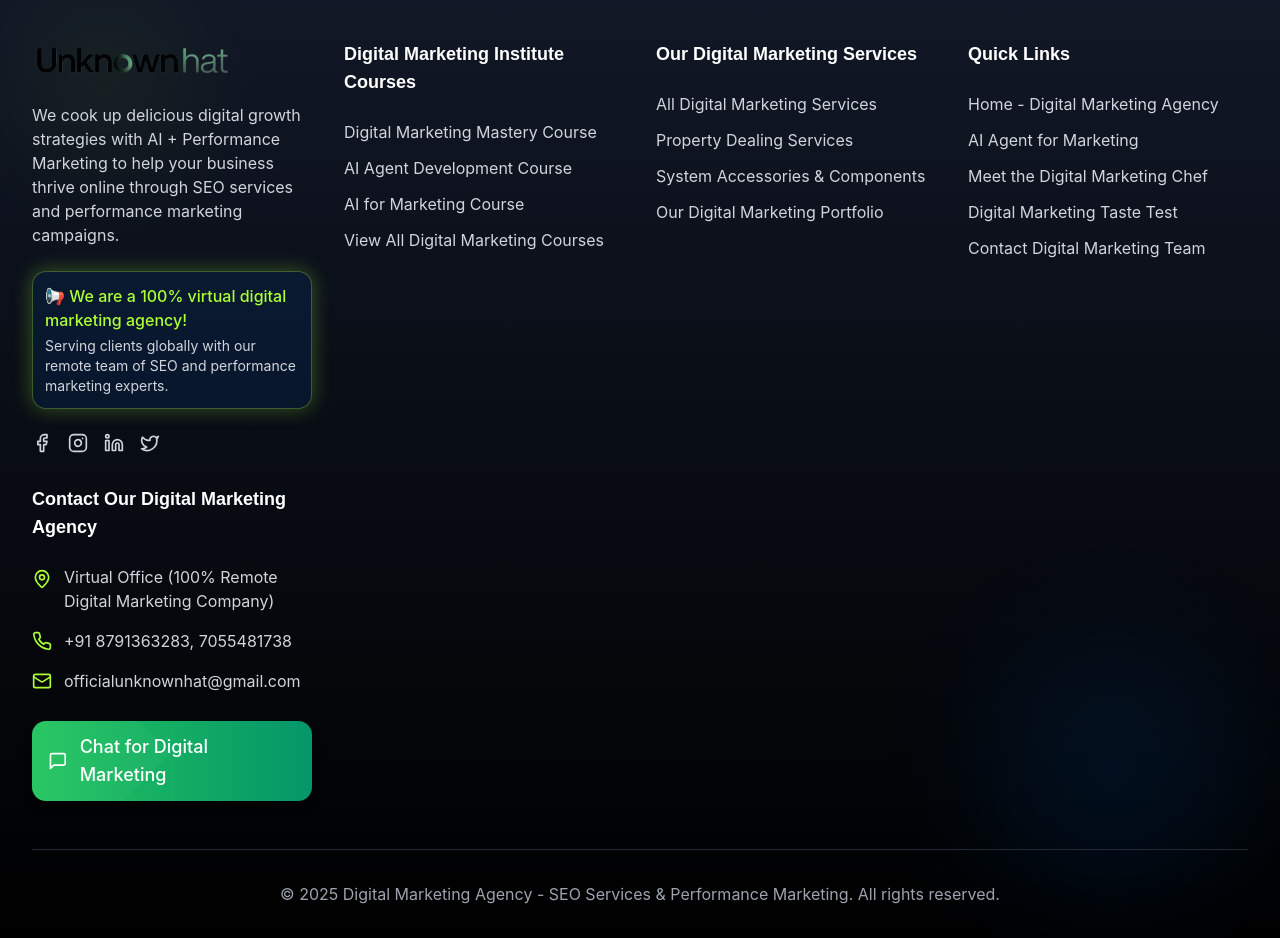
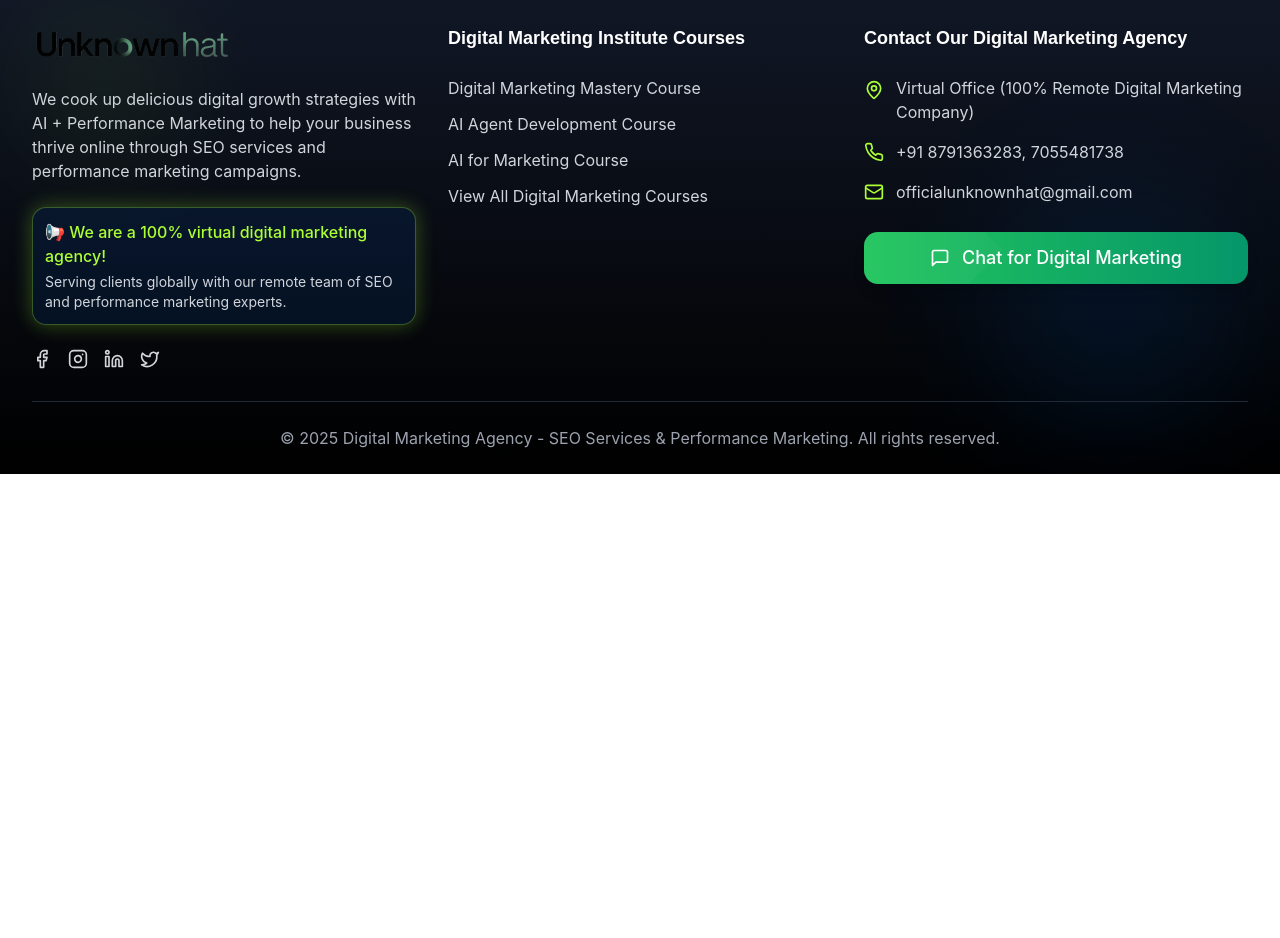
Before and after one commit to NitinUp1212/recipe-ai-growth, a React (Vite) app: page / in a window 1280 px wide. Shown: the part 7480-8418 px from the top of the page. After the commit the page ends 7954 px from the top, so only its background shows below. Built offline with nearby package versions, Linux system fonts and the light colour scheme.

Commit message:
Remove quick links from footer
Removed quick links section and reduced footer size.

```diff
--- a/src/components/Footer.tsx
+++ b/src/components/Footer.tsx
@@ -11,7 +11,7 @@ const Footer = () => {
   };
 
   return (
-    <footer className="bg-gradient-to-b from-gray-900 to-black text-white pt-16 pb-8 relative overflow-hidden">
+    <footer className="bg-gradient-to-b from-gray-900 to-black text-white pt-12 pb-6 relative overflow-hidden">
       {/* Animated background dots */}
       <div className="absolute inset-0 z-0 opacity-10">
         <div className="absolute top-10 left-10 w-32 h-32 rounded-full bg-neon blur-3xl"></div>
@@ -19,7 +19,7 @@ const Footer = () => {
       </div>
 
       <div className="container-custom relative z-10">
-        <div className="grid grid-cols-1 md:grid-cols-2 lg:grid-cols-4 gap-8">
+        <div className="grid grid-cols-1 md:grid-cols-2 lg:grid-cols-3 gap-8">
           <motion.div
             initial={{ opacity: 0, y: 20 }}
             whileInView={{ opacity: 1, y: 0 }}
@@ -106,116 +106,6 @@ const Footer = () => {
             whileInView={{ opacity: 1, y: 0 }}
             transition={{ duration: 0.5, delay: 0.2 }}
           >
-            <h4 className="font-bold text-lg mb-4 md:mb-6">Our Digital Marketing Services</h4>
-            <ul className="space-y-3">
-              <li>
-                <NavLink
-                  onClick={scrollToTop}
-                  to="/all-services"
-                  className="text-gray-300 hover:text-neon relative group overflow-hidden"
-                >
-                  <span className="relative z-10">All Digital Marketing Services</span>
-                  <span className="absolute bottom-0 left-0 w-0 h-0.5 bg-neon group-hover:w-full transition-all duration-300"></span>
-                </NavLink>
-              </li>
-              <li>
-                <NavLink
-                  onClick={scrollToTop}
-                  to="/services/property-dealing"
-                  className="text-gray-300 hover:text-neon relative group overflow-hidden"
-                >
-                  <span className="relative z-10">Property Dealing Services</span>
-                  <span className="absolute bottom-0 left-0 w-0 h-0.5 bg-neon group-hover:w-full transition-all duration-300"></span>
-                </NavLink>
-              </li>
-              <li>
-                <NavLink
-                  onClick={scrollToTop}
-                  to="/services/system-accessories"
-                  className="text-gray-300 hover:text-neon relative group overflow-hidden"
-                >
-                  <span className="relative z-10">System Accessories & Components</span>
-                  <span className="absolute bottom-0 left-0 w-0 h-0.5 bg-neon group-hover:w-full transition-all duration-300"></span>
-                </NavLink>
-              </li>
-              <li>
-                <NavLink
-                  onClick={scrollToTop}
-                  to="/portfolio"
-                  className="text-gray-300 hover:text-neon relative group overflow-hidden"
-                >
-                  <span className="relative z-10">Our Digital Marketing Portfolio</span>
-                  <span className="absolute bottom-0 left-0 w-0 h-0.5 bg-neon group-hover:w-full transition-all duration-300"></span>
-                </NavLink>
-              </li>
-            </ul>
-          </motion.div>
-
-          <motion.div
-            initial={{ opacity: 0, y: 20 }}
-            whileInView={{ opacity: 1, y: 0 }}
-            transition={{ duration: 0.5, delay: 0.3 }}
-          >
-            <h4 className="font-bold text-lg mb-4 md:mb-6">Quick Links</h4>
-            <ul className="space-y-3">
-              <li>
-                <NavLink
-                  onClick={scrollToTop}
-                  to="/"
-                  className="text-gray-300 hover:text-neon relative group overflow-hidden"
-                >
-                  <span className="relative z-10">Home - Digital Marketing Agency</span>
-                  <span className="absolute bottom-0 left-0 w-0 h-0.5 bg-neon group-hover:w-full transition-all duration-300"></span>
-                </NavLink>
-              </li>
-              <li>
-                <NavLink
-                  onClick={scrollToTop}
-                  to="/ai-agent"
-                  className="text-gray-300 hover:text-neon relative group overflow-hidden"
-                >
-                  <span className="relative z-10">AI Agent for Marketing</span>
-                  <span className="absolute bottom-0 left-0 w-0 h-0.5 bg-neon group-hover:w-full transition-all duration-300"></span>
-                </NavLink>
-              </li>
-              <li>
-                <NavLink
-                  onClick={scrollToTop}
-                  to="/about"
-                  className="text-gray-300 hover:text-neon relative group overflow-hidden"
-                >
-                  <span className="relative z-10">Meet the Digital Marketing Chef</span>
-                  <span className="absolute bottom-0 left-0 w-0 h-0.5 bg-neon group-hover:w-full transition-all duration-300"></span>
-                </NavLink>
-              </li>
-              <li>
-                <NavLink
-                  onClick={scrollToTop}
-                  to="/case-studies"
-                  className="text-gray-300 hover:text-neon relative group overflow-hidden"
-                >
-                  <span className="relative z-10">Digital Marketing Taste Test</span>
-                  <span className="absolute bottom-0 left-0 w-0 h-0.5 bg-neon group-hover:w-full transition-all duration-300"></span>
-                </NavLink>
-              </li>
-              <li>
-                <NavLink
-                  onClick={scrollToTop}
-                  to="/contact"
-                  className="text-gray-300 hover:text-neon relative group overflow-hidden"
-                >
-                  <span className="relative z-10">Contact Digital Marketing Team</span>
-                  <span className="absolute bottom-0 left-0 w-0 h-0.5 bg-neon group-hover:w-full transition-all duration-300"></span>
-                </NavLink>
-              </li>
-            </ul>
-          </motion.div>
-
-          <motion.div
-            initial={{ opacity: 0, y: 20 }}
-            whileInView={{ opacity: 1, y: 0 }}
-            transition={{ duration: 0.5, delay: 0.3 }}
-          >
             <h4 className="font-bold text-lg mb-4 md:mb-6">Contact Our Digital Marketing Agency</h4>
             <ul className="space-y-4">
               <li className="flex items-start group">
@@ -248,7 +138,7 @@ const Footer = () => {
         </div>
 
         <motion.div
-          className="border-t border-gray-800 mt-12 pt-8 text-center text-gray-400"
+          className="border-t border-gray-800 mt-8 pt-6 text-center text-gray-400"
           initial={{ opacity: 0 }}
           whileInView={{ opacity: 1 }}
           transition={{ duration: 0.5, delay: 0.4 }}
```
